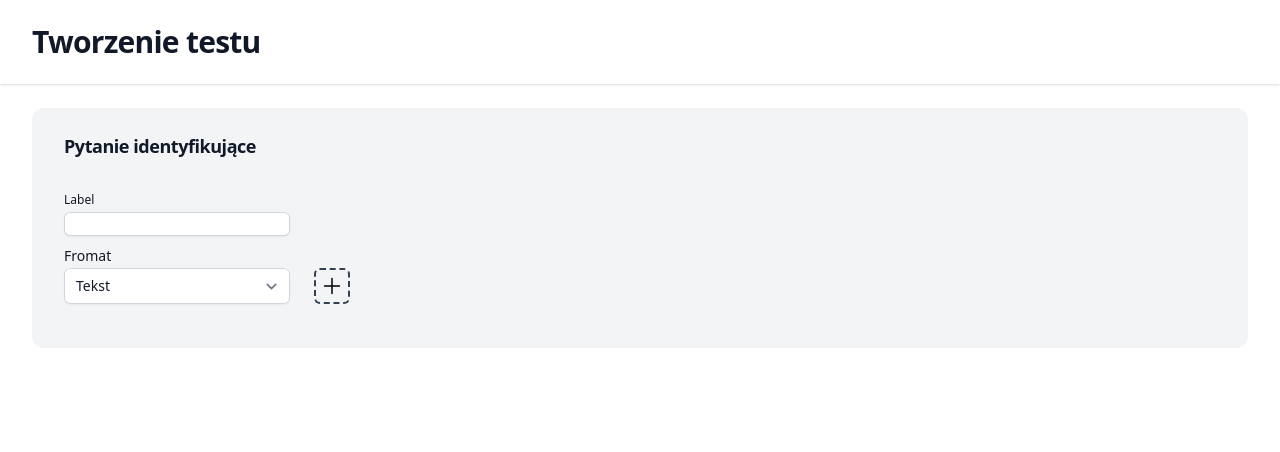
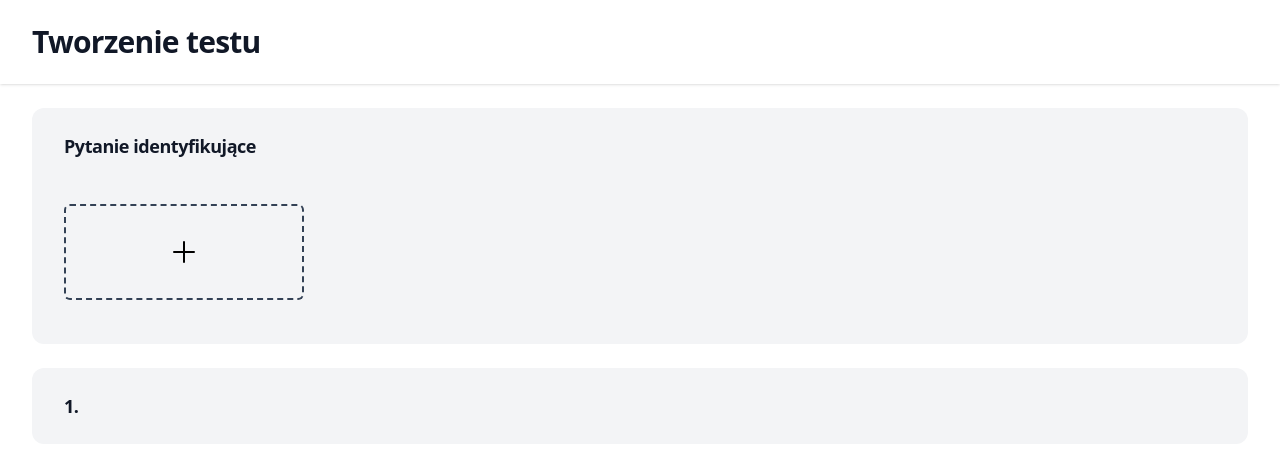
Before and after one commit to mikolajwojcik011/fuzzy-chainsaw, a Vue app: page /Create-Test in a window 1280 px wide. Shown: the top 452 px of the page. Built offline with nearby package versions, Linux system fonts and the light colour scheme.

Commit message:
idQ finished

```diff
--- a/src/components/InputIdentifyUser.vue
+++ b/src/components/InputIdentifyUser.vue
@@ -1,5 +1,6 @@
 <script lang="ts">
-export interface InputData {
+export interface IdQuestion {
+  id: number;
   label: string;
   format: string;
 }
@@ -8,15 +9,18 @@ export default {
     name: 'InputIdentifyUser',
     data(){
         return{
+            id: null,
             label: null,
-            format: 'Tekst'
+            format: 'Text'
         }
     },
+    props: {
+        propId: Number,
+    },
     methods: {
-        handleData(event: any){
-            console.log(event);
+        handleData(){
             if (this.label && this.format) {
-                this.$emit('inputData', { label: this.label, format: this.format });
+                this.$emit('inputData', { id: this.propId, label: this.label, format: this.format });
             }
         }
     }
@@ -35,7 +39,7 @@ export default {
         <div class="mt-2">
             <label for="format" class="block text-sm font-medium leading-6 text-gray-900">Fromat</label>
             <select v-model="format" @change="handleData" id="format" name="format"
-                class="block w-full rounded-md border-0 py-1.5 text-gray-900 shadow-sm ring-1 ring-inset ring-gray-300 placeholder:text-gray-400 focus:ring-2 focus:ring-inset focus:ring-indigo-600 sm:text-sm sm:leading-6" >
+                class="block w-60 rounded-md border-0 py-1.5 text-gray-900 shadow-sm ring-1 ring-inset ring-gray-300 placeholder:text-gray-400 focus:ring-2 focus:ring-inset focus:ring-indigo-600 sm:text-sm sm:leading-6" >
                     <option>Tekst</option>
                     <option>E-mail</option>
             </select>
--- a/src/views/CreateTestView.vue
+++ b/src/views/CreateTestView.vue
@@ -1,6 +1,11 @@
 <script lang="ts">
 import { PlusIcon } from '@heroicons/vue/24/outline'
-import InputIdentifyUser, { InputData } from '../components/InputIdentifyUser.vue';
+import InputIdentifyUser, { IdQuestion } from '../components/InputIdentifyUser.vue';
+
+interface DataInterface {
+  IdQuestionArr: IdQuestion[],
+  Questions: [],
+}
 
 
 export default {
@@ -11,16 +16,26 @@ export default {
     },
     data(){
       return {
-        IdQuestionData: [
-          {id: 1, label: '', format: ''}
+        IdQuestionArr: [
         ],
         Questions: []
-      }
+      } as DataInterface
     },
     methods: {
-      handleInputData(data: InputData){
-        this.IdQuestionData.push(data)
+      handleInputData(data: IdQuestion){
+        if(this.IdQuestionArr[data.id]){
+          this.IdQuestionArr[data.id].format = data.format
+          this.IdQuestionArr[data.id].label = data.label
+        }
       },
+      addIdQuestion(){
+        let newIdQ: IdQuestion = {
+          id: this.IdQuestionArr.length,
+          label: '',
+          format: 'Text',
+        }
+        this.IdQuestionArr.push(newIdQ)
+      }
     }
 }
 </script>
@@ -35,12 +50,15 @@ export default {
       <div class="mx-auto max-w-7xl py-6 sm:px-6 lg:px-8">
         <div class="w-full bg-gray-100 rounded-xl py-6 sm:px-6 lg:px-8">
             <h2 class="text-lg font-bold tracking-tight text-gray-900">Pytanie identyfikujące</h2>
-            <div class="py-5 flex items-end">
-                <InputIdentifyUser @input-data="handleInputData" v-for="{id} in IdQuestionData" :key="id"></InputIdentifyUser>
-                <div class="h-full cursor-pointer p-1 border-dashed border-slate-700 rounded-md border-2">
-                    <PlusIcon class="w-6"></PlusIcon>
+            <div class="py-5 flex flex-wrap gap-y-8 items-end">
+                <InputIdentifyUser :propId="id" @input-data="handleInputData" v-for="{id} in IdQuestionArr" :key="id"></InputIdentifyUser>
+                <div @click="addIdQuestion" class="flex justify-center mt-6 w-60 h-24 cursor-pointer p-1 border-dashed border-slate-700 hover:border-indigo-600 hover:text-indigo-600  rounded-md border-2">
+                    <PlusIcon class="w-8 text-inherit"></PlusIcon>
                 </div>
             </div>
+        </div>
+        <div class="w-full bg-gray-100 rounded-xl py-6 my-6 sm:px-6 lg:px-8">
+            <h2 class="text-lg font-bold tracking-tight text-gray-900">1.</h2>
         </div>
       </div>
     </form>
```
